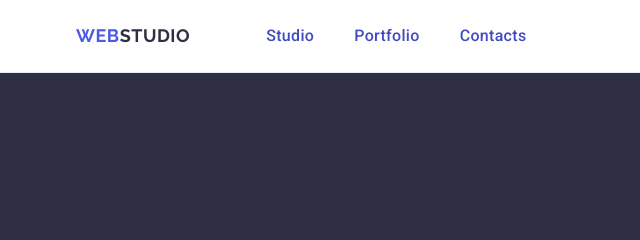
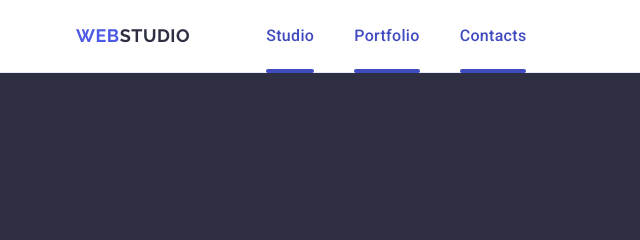
Before and after one commit to Brykiet/goit-markup-hw-04, a plain HTML site: page index.html in a window 1280 px wide. Shown: the top 240 px of the page, 0-640 px from the left. Drawn offline with nearby package versions, Linux system fonts and the light colour scheme.

Commit message:
Update styles.css

```diff
--- a/css/styles.css
+++ b/css/styles.css
@@ -107,6 +107,16 @@ img {
   position: relative;
   color: #404bbf;
   transition: color 250ms cubic-bezier(0.4, 0, 0.2, 1);
+}
+.nav-link::after {
+  content: "";
+  width: 100%;
+  position: absolute;
+  left: 0;
+  bottom: -1px;
+  height: 4px;
+  background-color: #404bbf;
+  border-radius: 2px;
 }
 
 .nav-link:hover,
```
